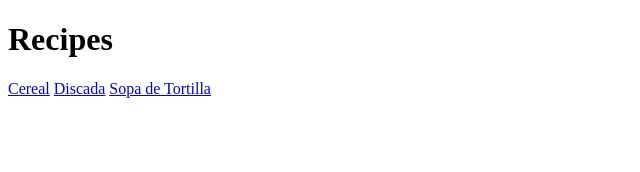
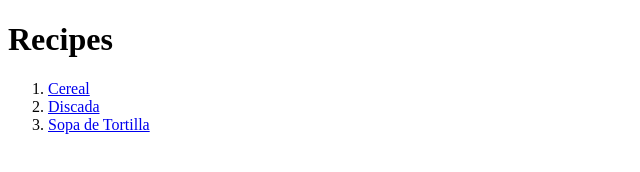
Before and after one commit to MoXcz/recipes, a plain HTML site: page index.html in a window 1280 px wide. Shown: the whole page, without its empty margins (0-640 px from the left). Drawn offline with Linux system fonts and the light colour scheme.

Commit message:
Add recipe links to a list

```diff
--- a/index.html
+++ b/index.html
@@ -7,8 +7,10 @@
   </head>
   <body>
     <h1>Recipes</h1>
-    <a href="recipes/cereal.html">Cereal</a>
-    <a href="recipes/discada.html">Discada</a>
-    <a href="recipes/sopa-de-tortilla.html">Sopa de Tortilla</a>
+    <ol>
+      <li><a href="recipes/cereal.html">Cereal</a></li>
+      <li><a href="recipes/discada.html">Discada</a></li>
+      <li><a href="recipes/sopa-de-tortilla.html">Sopa de Tortilla</a></li>
+    </ol>
   </body>
 </html>
```
